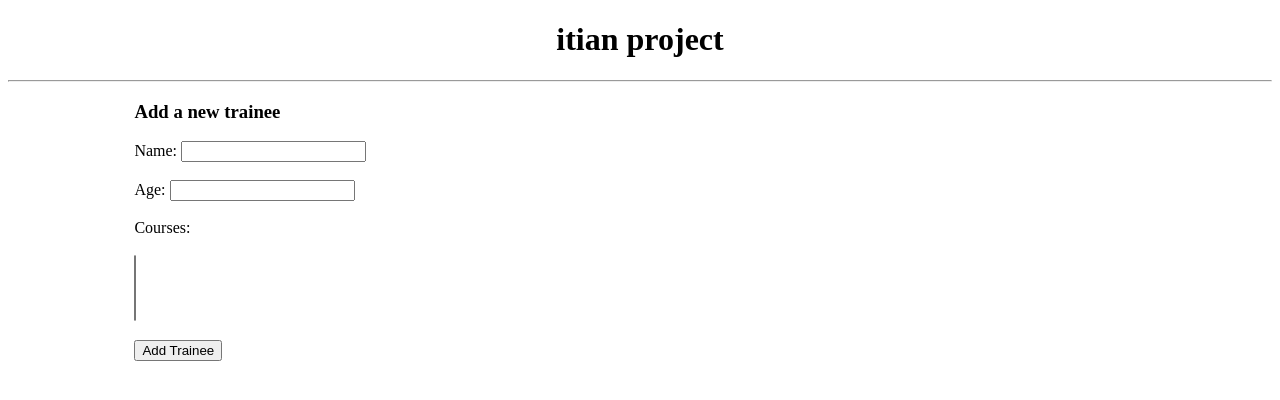
After one commit to Shaza-Elshimy/Django-lab, a Django app: page /trainee/add/ in a window 1280 px wide. The commit adds this page. Shown: the top 400 px of the page. Run offline with Django 5.2, Linux system fonts and the light colour scheme; data that the repository does not hold is empty.

Commit message:
add add_trainee template and list couses in user table

```diff
--- a/itian/templates/parent.html
+++ b/itian/templates/parent.html
@@ -6,9 +6,11 @@
     <title>itian project</title>
 </head>
 <body>
-    <h2>itian project</h2>
+    <h1 style="text-align: center;">itian project</h1>
     <hr>
-    {% block content %}
-    {% endblock %}
+    <div style="width: 80%; margin: auto;">
+        {% block content %}
+        {% endblock %}
+    </div>
 </body>
 </html>
--- /dev/null
+++ b/itian/trainee/templates/trainee_add.html
@@ -0,0 +1,21 @@
+{% extends 'parent.html' %}
+
+{% block content %}
+    <h3>Add a new trainee</h3>
+        <form method="post" style="width: 100%;">
+            {% csrf_token %}
+            <label for="name">Name:</label>
+            <input type="text" id="name" name="name"><br><br>
+            <label for="age">Age:</label>
+            <input type="number" id="age" name="age"><br><br>
+            <label for="course">Courses:</label><br><br>
+            <select id="course" name="course" multiple>
+                {% for course in courses %}
+                    <option value="{{ course.id }}">{{ course.name }}</option>
+                {% endfor %}
+            </select><br><br>
+            <input type="submit" value="Add Trainee">
+        </form>
+
+
+{% endblock %}
--- a/itian/trainee/views.py
+++ b/itian/trainee/views.py
@@ -22,9 +22,11 @@
 #     return HttpResponse(f'Trainee details for id {id}')
 # ---------------------------------------------------------------------
 
-from django.shortcuts import render
+from urllib import request
 
-from .models import Trainee
+from django.shortcuts import redirect, render
+
+from .models import *
 # Create your views here.
 
 def listtrainee(request):
@@ -32,7 +34,16 @@ def listtrainee(request):
     return render(request,'trainee_list.html', {'trainees': trainees})
 
 def addtrainee(request):
-    return render(request,'trainee_add.html')
+    courses=Course.objects.all()
+    if request.method == 'POST':
+        name = request.POST.get('name')
+        age = request.POST.get('age')
+        courses_ids = request.POST.getlist('course')
+        trainee = Trainee.objects.create(name=name, age=age)
+        trainee.course.set(courses_ids)
+
+        return redirect('trainee_list')
+    return render(request,'trainee_add.html', {'courses': courses})
 
 def updatetrainee(request,id):
     trainee = Trainee.objects.get(id=id)
```
Also changed, not shown: itian/trainee/templates/trainee_list.html (+17 -3 lines).
